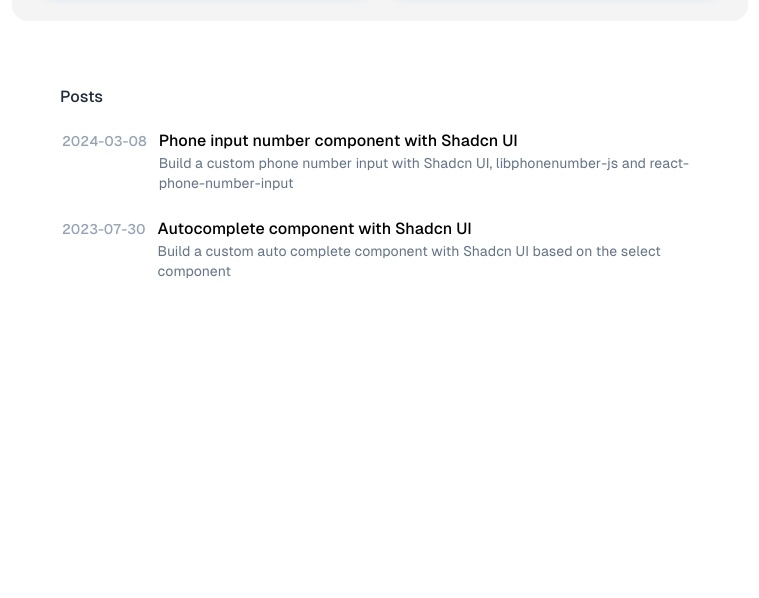
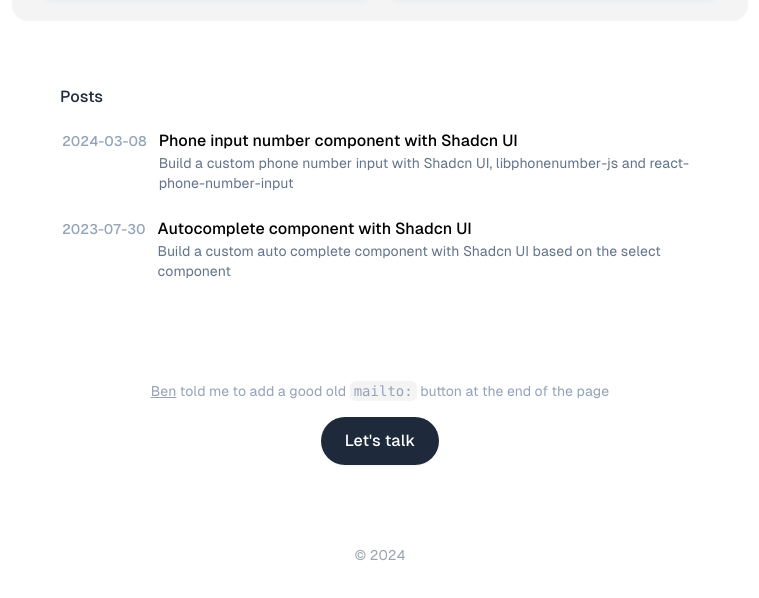
Before and after one commit to armandsalle/my-site, an Astro site: page / in a window 1280 px wide. Shown: the part 1360-1958 px from the top of the page, without its empty margins (260-1019 px from the left). Before the commit the page ends 1773 px from the top, so only its background shows below. Built offline with nearby package versions, Linux system fonts and the light colour scheme; Astro itself is replaced by a stand-in of ours.

Commit message:
Add Contact component

```diff
--- /dev/null
+++ b/src/components/Contact.astro
@@ -0,0 +1,17 @@
+---
+import Code from "./Code.astro"
+---
+
+<p class="text-sm text-slate-400">
+  <a
+    href="https://benissen.framer.website/"
+    class="rounded-sm underline outline-none focus-visible:ring-2 focus-visible:ring-slate-500 focus-visible:ring-offset-2"
+    target="_blank">Ben</a
+  > told me to add a good old <Code>mailto:</Code> button at the end of the page
+</p>
+<a
+  href="mailto:armand.salle@gmail.com"
+  class="inline-flex items-center space-x-1.5 rounded-full bg-slate-800 px-6 py-3 text-base font-medium text-white shadow-sm outline-none focus-visible:ring-2 focus-visible:ring-slate-500 focus-visible:ring-offset-2"
+>
+  Let's talk
+</a>
--- a/src/pages/index.astro
+++ b/src/pages/index.astro
@@ -3,6 +3,7 @@ import BaseHead from "../components/BaseHead.astro"
 import Header from "../components/Header.astro"
 import Projects from "../components/Projects.astro"
 import Posts from "../components/Posts.astro"
+import Contact from "../components/Contact.astro"
 import { SITE_TITLE, SITE_DESCRIPTION } from "../consts"
 
 import "@fontsource/geist-sans/400.css"
@@ -23,13 +24,23 @@ import "@fontsource/geist-sans/700.css"
         <Header />
       </div>
 
-      <div class="max-w-3xl px-0 md:px-4">
+      <section class="max-w-3xl px-0 md:px-4">
         <Projects />
-      </div>
+      </section>
 
-      <div class="max-w-2xl px-4">
+      <section class="max-w-2xl px-4">
         <Posts />
-      </div>
+      </section>
+
+      <section
+        class="mt-8 flex w-full max-w-2xl flex-col items-center gap-4 px-4"
+      >
+        <Contact />
+      </section>
+
+      <footer class="mt-4 text-center text-sm text-gray-400">
+        &copy; {new Date().getFullYear()}
+      </footer>
 
       <script>
         import { createIcons, ExternalLink, ArrowRight, Home } from "lucide"
```
Also changed, not shown: tsconfig.json (line endings or trailing spaces).
